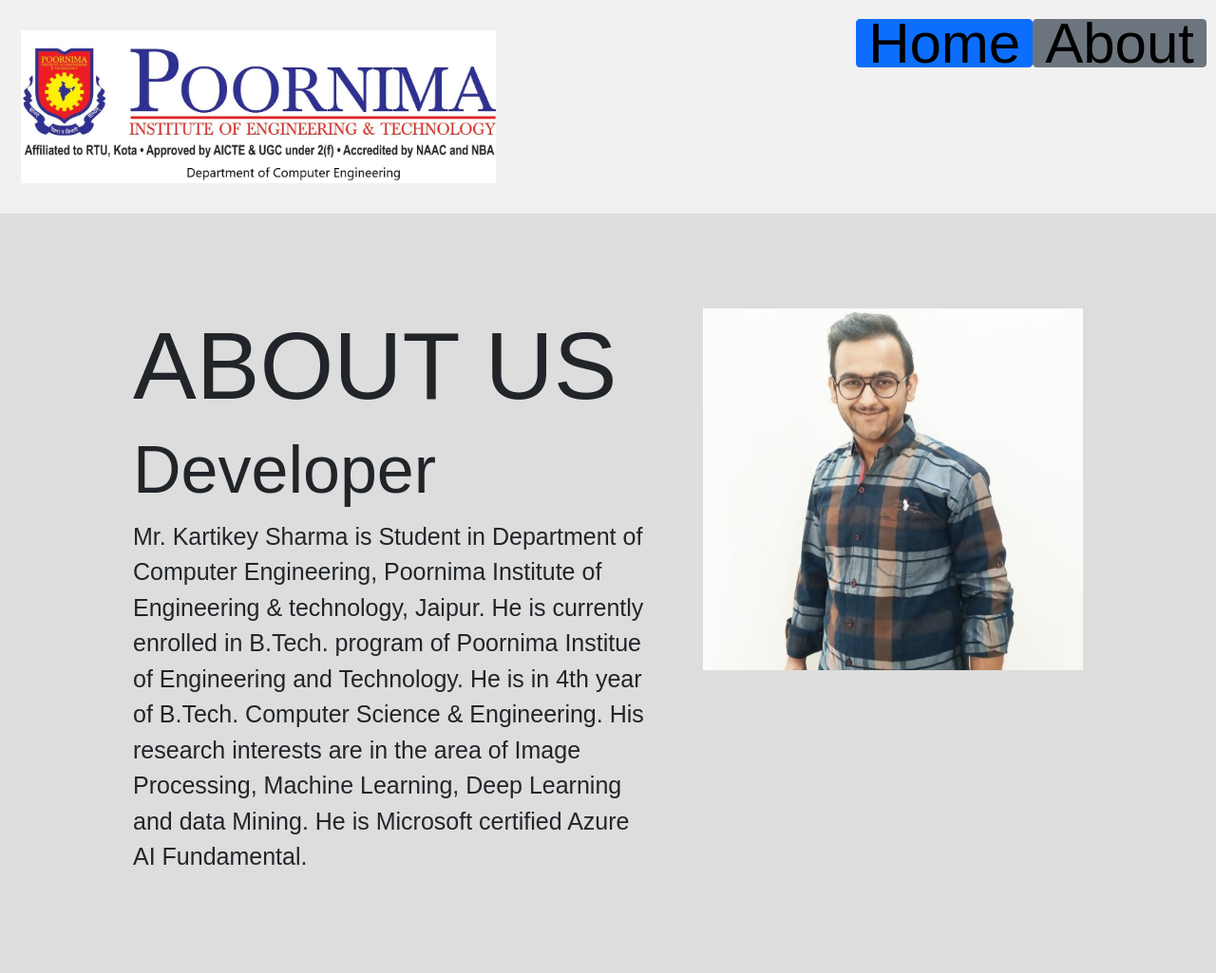
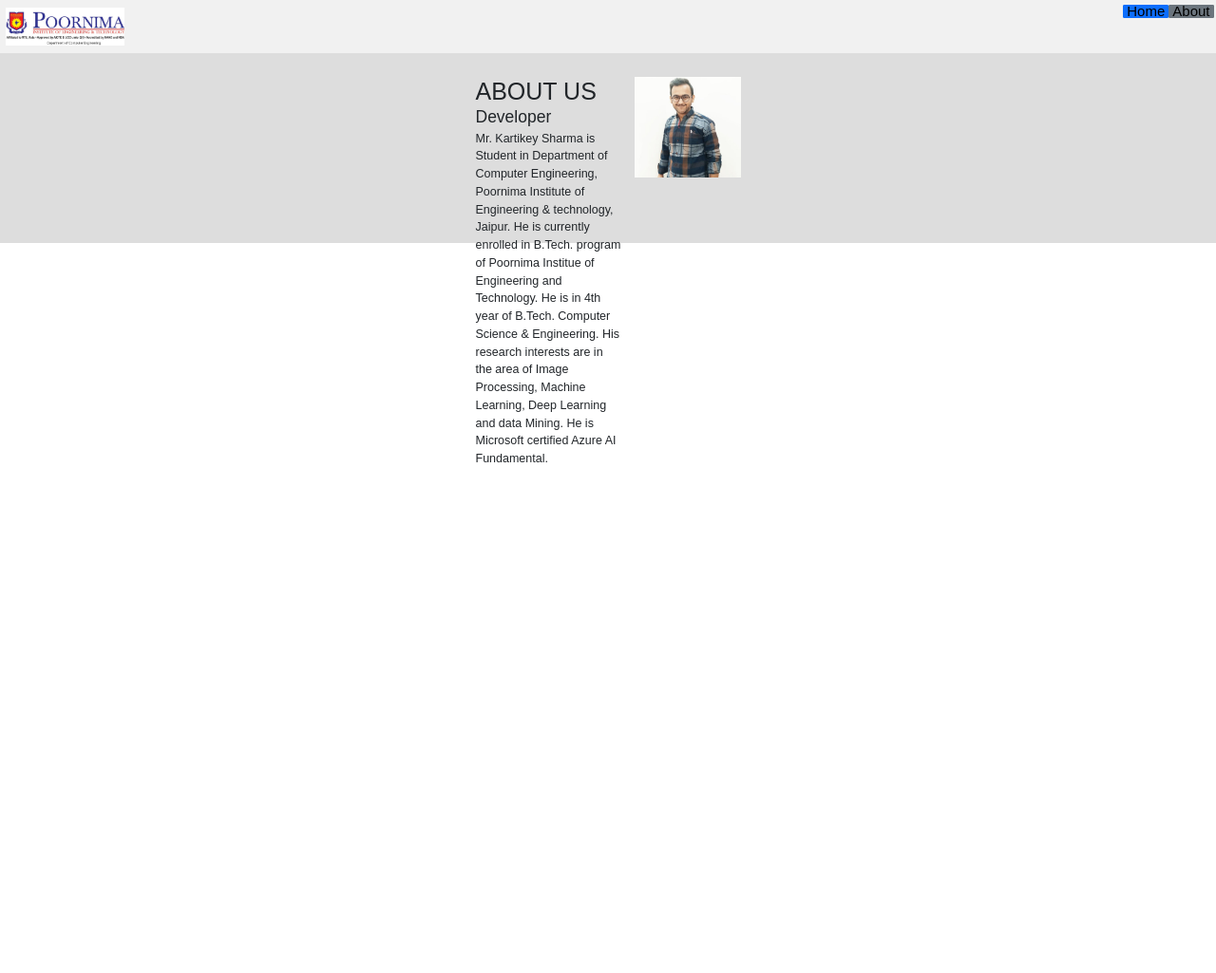
Before and after one commit to kartikey81/Major_Project_Exhibition, a Flask app: page /aboutus in a window 1280 px wide. Shown: the whole page at 95% size. After the commit the page ends 487 px from the top, so only its background shows below. Run offline with Flask 2, Linux system fonts and the light colour scheme; some libraries are stand-ins or nearby versions.

Commit message:
Update aboutus.html

```diff
--- a/templates/aboutus.html
+++ b/templates/aboutus.html
@@ -10,6 +10,9 @@
 <script src="https://cdn.jsdelivr.net/npm/bootstrap@5.2.0/dist/js/bootstrap.bundle.min.js" integrity="sha384-A3rJD856KowSb7dwlZdYEkO39Gagi7vIsF0jrRAoQmDKKtQBHUuLZ9AsSv4jD4Xa" crossorigin="anonymous"></script>
 
 	<style>
+		html {
+	zoom: 25%;
+}
 body {
   margin: 0;
   font-family: Arial, Helvetica, sans-serif;
@@ -206,7 +209,7 @@ body {
 				</div>
 				<div class="content" style="widht: 500px;">
 					<h1 style="font-size: 70px;">Developer</h1>
-					<p style="font-size: 25px;">Mr. Kartikey Sharma  is Student in Department of Computer Engineering, Poornima Institute of Engineering & technology, Jaipur. He is currently enrolled in B.Tech. program of Poornima Institue of Engineering and Technology. He is in 4th year of B.Tech. Computer Science & Engineering. His research interests are in the area of Image Processing, Machine Learning, Deep Learning and data Mining. He is Microsoft certified Azure AI Fundamental.</p>
+					<p style="font-size: 50px;">Mr. Kartikey Sharma  is Student in Department of Computer Engineering, Poornima Institute of Engineering & technology, Jaipur. He is currently enrolled in B.Tech. program of Poornima Institue of Engineering and Technology. He is in 4th year of B.Tech. Computer Science & Engineering. His research interests are in the area of Image Processing, Machine Learning, Deep Learning and data Mining. He is Microsoft certified Azure AI Fundamental.</p>
 
 				</div>
 
```
